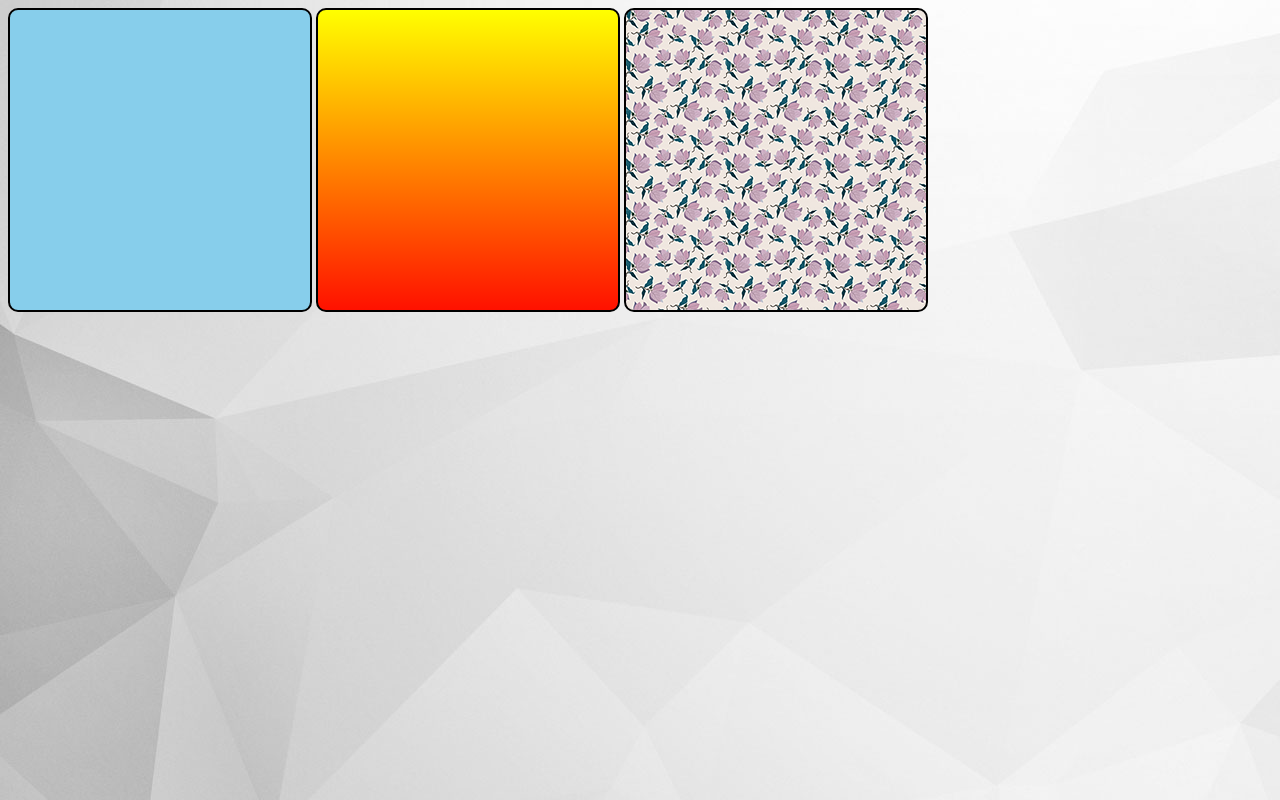
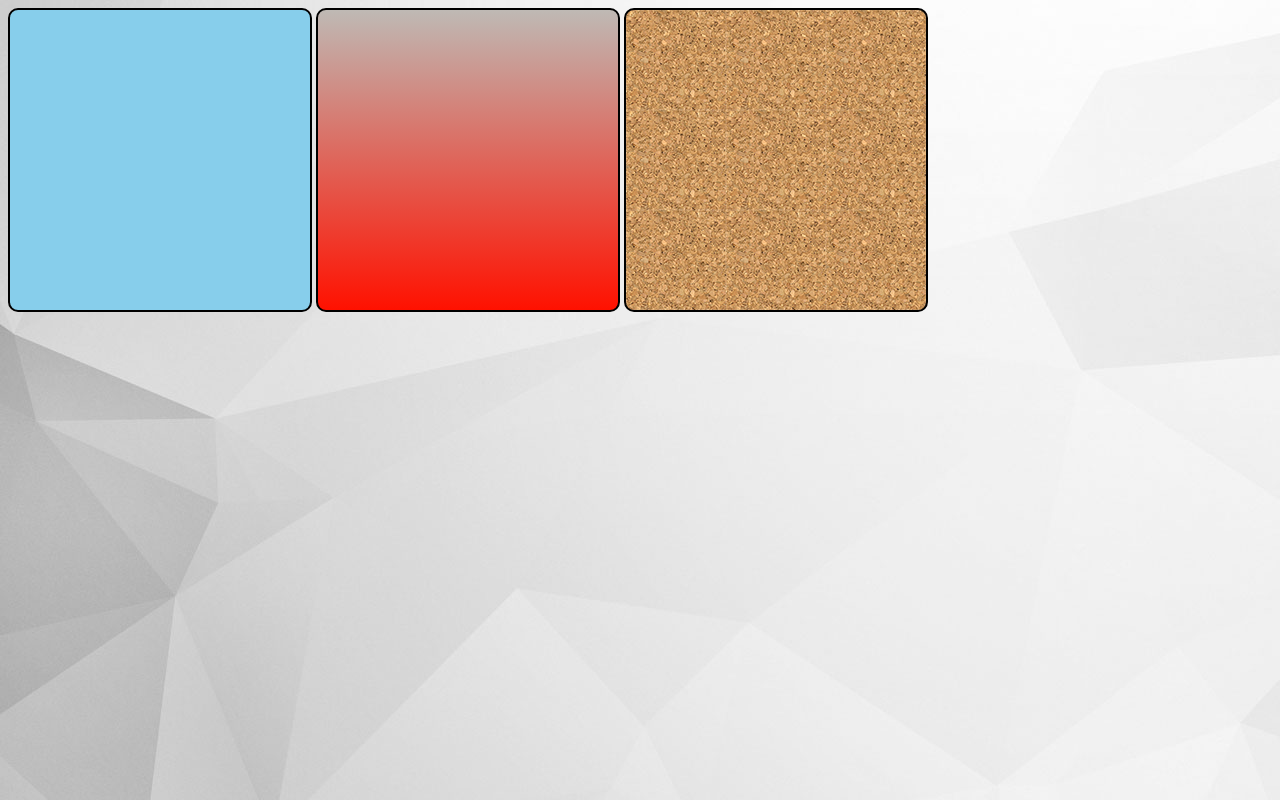
Before and after one commit to Bruno-Rawan/html-css, a plain HTML site: page exercicios/ex022/fundo001.html in a window 1280 px wide. Drawn offline with Linux system fonts and the light colour scheme.

Commit message:
pequena edição

```diff
--- a/exercicios/ex022/fundo001.html
+++ b/exercicios/ex022/fundo001.html
@@ -23,11 +23,11 @@
         }
 
         div#q2 {
-            background-image: linear-gradient(to bottom, yellow, rgb(255, 17, 0));
+            background-image: linear-gradient(to bottom, rgba(77, 43, 11, 0.151), rgb(255, 17, 0));
         }
 
         div#q3 {
-            background-image: url('imagens/pattern003.png');
+            background-image: url('imagens/pattern004.png');
 
         }
 
```
